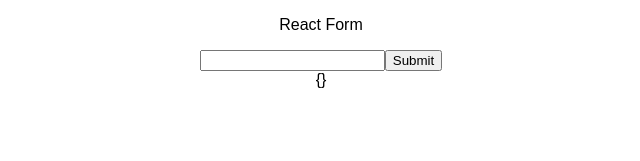
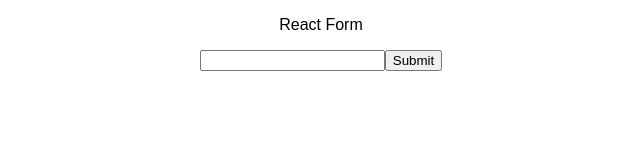
Before and after one commit to paiathao/react-form-with-redux, a React (Create React App) app: page / in a window 1280 px wide. Shown: the top 161 px of the page, without its empty margins (319-959 px from the left). Built offline with nearby package versions, Linux system fonts and the light colour scheme.

Commit message:
put array in list on DOM

```diff
--- a/src/components/SnackList/SnackList.js
+++ b/src/components/SnackList/SnackList.js
@@ -4,14 +4,25 @@ import { connect } from 'react-redux';
 class SnackList extends Component {
 
   render() {
+
+    let snack = this.props.snackItems.map((snack, index) => {
+        return (
+          <li key={index}>{snack}</li>
+        )
+      })
+
     return (
-      <div>
-          {JSON.stringify(this.props.snackItems)}
-      </div>
+      <ul>
+          {snack}
+      </ul>
     );
   }
 }
 
-const mapReduxStateToProps = reduxState => ({snackItems : reduxState.onSubmit});
+// const mapReduxStateToProps = reduxState => ({snackItems : reduxState.onSubmit});
+
+const mapReduxStateToProps = (reduxState) => {
+    return { snackItems : reduxState.onSubmit }
+  }
 
 export default connect(mapReduxStateToProps)(SnackList);
--- a/src/index.js
+++ b/src/index.js
@@ -7,7 +7,7 @@ import { createStore, combineReducers, applyMiddleware } from 'redux';
 import { Provider } from 'react-redux';
 import logger from 'redux-logger'
 
-const onSubmit = (state = {}, action) => {
+const onSubmit = (state = [], action) => {
 
     if (action.type === 'ON_SUBMIT') {
         console.log(action.payload)
```
